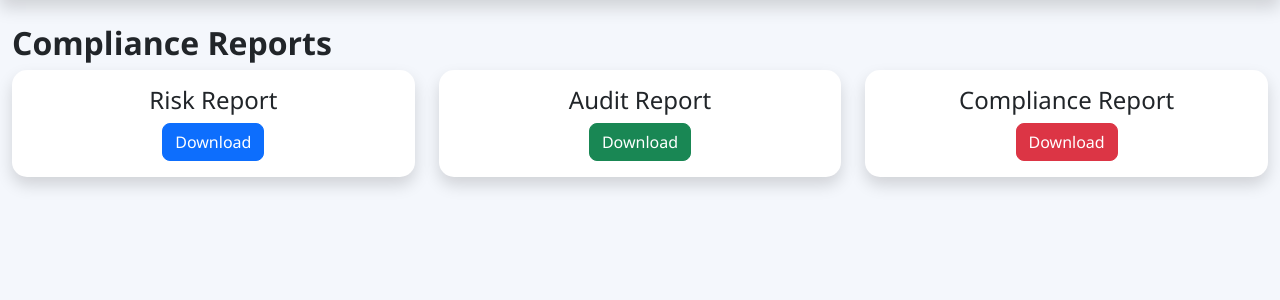
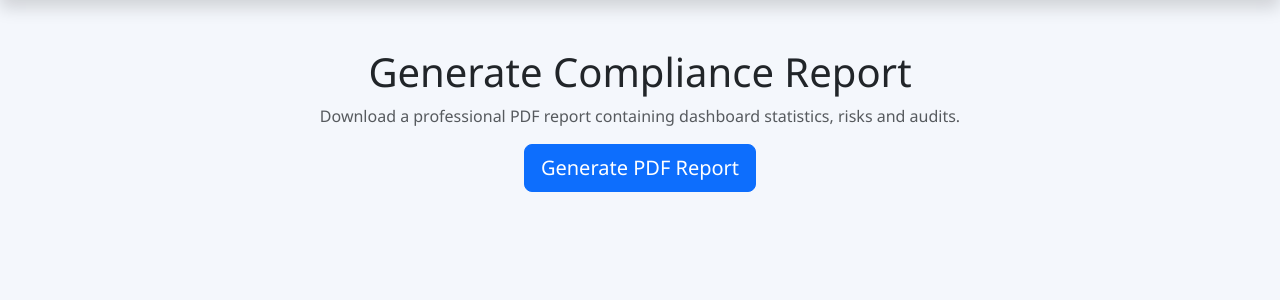
Before and after one commit to sthiti321/ComplianceMap-Enterprise, a Flask app: page /reports in a window 1280 px wide. Shown: the part 62-362 px from the top of the page. Run offline with Flask 3, Linux system fonts and the light colour scheme.

Commit message:
Complete Version 1.0 of ComplianceMap Enterprise

```diff
--- a/app.py
+++ b/app.py
@@ -1,9 +1,24 @@
-from flask import Flask, render_template, request, redirect, url_for
+from flask import (
+    Flask,
+    render_template,
+    request,
+    redirect,
+    url_for,
+    send_from_directory,
+    send_file
+)
 from flask_sqlalchemy import SQLAlchemy
 from config import Config
+import os
+from werkzeug.utils import secure_filename
+from reportlab.platypus import SimpleDocTemplate, Table, TableStyle, Paragraph
+from reportlab.lib import colors
+from reportlab.lib.styles import getSampleStyleSheet
 
 app = Flask(__name__)
 app.config.from_object(Config)
+
+os.makedirs(app.config["UPLOAD_FOLDER"], exist_ok=True)
 
 db = SQLAlchemy(app)
 
@@ -225,10 +240,25 @@ def evidence():
         evidences=evidences
     )
 
-@app.route("/add-evidence", methods=["GET","POST"])
+@app.route("/add-evidence", methods=["GET", "POST"])
 def add_evidence():
 
-    if request.method=="POST":
+    if request.method == "POST":
+
+        file = request.files["file"]
+
+        filename = ""
+
+        if file and file.filename != "":
+
+            filename = secure_filename(file.filename)
+
+            file.save(
+                os.path.join(
+                    app.config["UPLOAD_FOLDER"],
+                    filename
+                )
+            )
 
         evidence = Evidence(
 
@@ -236,7 +266,8 @@ def add_evidence():
             audit_name=request.form["audit_name"],
             evidence_type=request.form["evidence_type"],
             upload_date=request.form["upload_date"],
-            description=request.form["description"]
+            description=request.form["description"],
+            file_name=filename
 
         )
 
@@ -350,6 +381,139 @@ def delete_audit(id):
 
     return redirect(url_for("audits"))
 
+@app.route("/uploads/<filename>")
+def uploaded_file(filename):
+
+    return send_from_directory(
+        app.config["UPLOAD_FOLDER"],
+        filename
+    )
+
+@app.route("/generate-report")
+def generate_report():
+
+    pdf_file = "Compliance_Report.pdf"
+
+    doc = SimpleDocTemplate(pdf_file)
+
+    styles = getSampleStyleSheet()
+
+    elements = []
+
+    elements.append(
+        Paragraph("<b>ComplianceMap Enterprise</b>", styles["Title"])
+    )
+
+    elements.append(
+        Paragraph("Governance, Risk & Compliance Report", styles["Heading2"])
+    )
+
+    elements.append(
+        Paragraph("<br/>", styles["Normal"])
+    )
+
+    total_risks = Risk.query.count()
+    open_risks = Risk.query.filter_by(status="Open").count()
+    total_audits = Audit.query.count()
+    total_evidence = Evidence.query.count()
+
+    dashboard_data = [
+
+        ["Metric", "Value"],
+
+        ["Total Risks", total_risks],
+
+        ["Open Risks", open_risks],
+
+        ["Audits", total_audits],
+
+        ["Evidence", total_evidence],
+
+        ["Compliance Score", "94%"]
+
+    ]
+
+    dashboard_table = Table(dashboard_data)
+
+    dashboard_table.setStyle(TableStyle([
+
+        ("BACKGROUND",(0,0),(-1,0),colors.darkblue),
+
+        ("TEXTCOLOR",(0,0),(-1,0),colors.white),
+
+        ("GRID",(0,0),(-1,-1),1,colors.black),
+
+        ("BACKGROUND",(0,1),(-1,-1),colors.beige),
+
+        ("BOTTOMPADDING",(0,0),(-1,0),10)
+
+    ]))
+
+    elements.append(dashboard_table)
+
+    elements.append(
+        Paragraph("<br/><b>Risk Register</b>", styles["Heading2"])
+    )
+
+    risk_data = [["Risk","Severity","Status"]]
+
+    for risk in Risk.query.all():
+
+        risk_data.append([
+            risk.risk_name,
+            risk.severity,
+            risk.status
+        ])
+
+    risk_table = Table(risk_data)
+
+    risk_table.setStyle(TableStyle([
+
+        ("BACKGROUND",(0,0),(-1,0),colors.red),
+
+        ("TEXTCOLOR",(0,0),(-1,0),colors.white),
+
+        ("GRID",(0,0),(-1,-1),1,colors.black),
+
+        ("BACKGROUND",(0,1),(-1,-1),colors.whitesmoke)
+
+    ]))
+
+    elements.append(risk_table)
+
+    elements.append(
+        Paragraph("<br/><b>Audit Summary</b>", styles["Heading2"])
+    )
+
+    audit_data = [["Audit","Status"]]
+
+    for audit in Audit.query.all():
+
+        audit_data.append([
+            audit.audit_name,
+            audit.status
+        ])
+
+    audit_table = Table(audit_data)
+
+    audit_table.setStyle(TableStyle([
+
+        ("BACKGROUND",(0,0),(-1,0),colors.green),
+
+        ("TEXTCOLOR",(0,0),(-1,0),colors.white),
+
+        ("GRID",(0,0),(-1,-1),1,colors.black),
+
+        ("BACKGROUND",(0,1),(-1,-1),colors.beige)
+
+    ]))
+
+    elements.append(audit_table)
+
+    doc.build(elements)
+
+    return send_file(pdf_file, as_attachment=True)
+
 
 # ------------------------
 # MAIN
--- a/config.py
+++ b/config.py
@@ -4,6 +4,7 @@ BASE_DIR = os.path.abspath(os.path.dirname(__file__))
 
 class Config:
     SECRET_KEY = "ComplianceMap2026"
-    SQLALCHEMY_DATABASE_URI = "sqlite:///" + os.path.join(BASE_DIR, "database_v3.db")
+    SQLALCHEMY_DATABASE_URI = "sqlite:///" + os.path.join(BASE_DIR, "database_v4.db")
     SQLALCHEMY_TRACK_MODIFICATIONS = False
-    UPLOAD_FOLDER = "uploads"
+
+    UPLOAD_FOLDER = os.path.join(BASE_DIR, "uploads")
--- a/templates/reports.html
+++ b/templates/reports.html
@@ -2,69 +2,28 @@
 
 {% block content %}
 
-<h2>Compliance Reports</h2>
+<div class="text-center mt-5">
 
-<div class="row">
+<h1>
 
-<div class="col-md-4">
+Generate Compliance Report
 
-<div class="card shadow">
+</h1>
 
-<div class="card-body text-center">
+<p class="text-muted">
 
-<h4>Risk Report</h4>
+Download a professional PDF report containing
+dashboard statistics, risks and audits.
 
-<button class="btn btn-primary">
+</p>
 
-Download
+<a
+href="/generate-report"
+class="btn btn-primary btn-lg">
 
-</button>
+Generate PDF Report
 
-</div>
-
-</div>
-
-</div>
-
-<div class="col-md-4">
-
-<div class="card shadow">
-
-<div class="card-body text-center">
-
-<h4>Audit Report</h4>
-
-<button class="btn btn-success">
-
-Download
-
-</button>
-
-</div>
-
-</div>
-
-</div>
-
-<div class="col-md-4">
-
-<div class="card shadow">
-
-<div class="card-body text-center">
-
-<h4>Compliance Report</h4>
-
-<button class="btn btn-danger">
-
-Download
-
-</button>
-
-</div>
-
-</div>
-
-</div>
+</a>
 
 </div>
 
```
Also changed, not shown: templates/evidence.html (+22 -0 lines), 2 other files.
